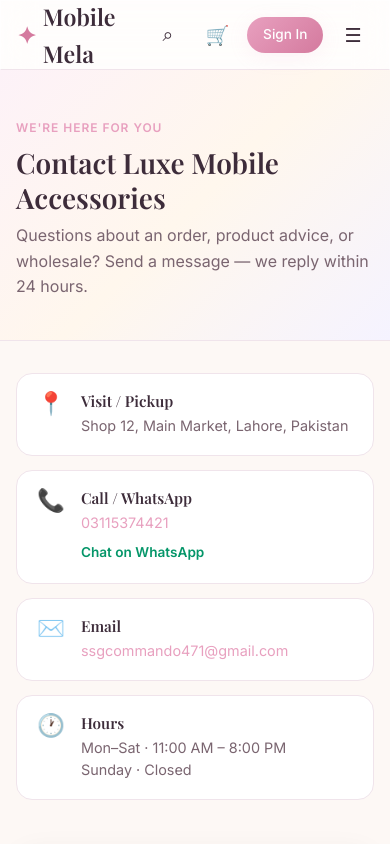
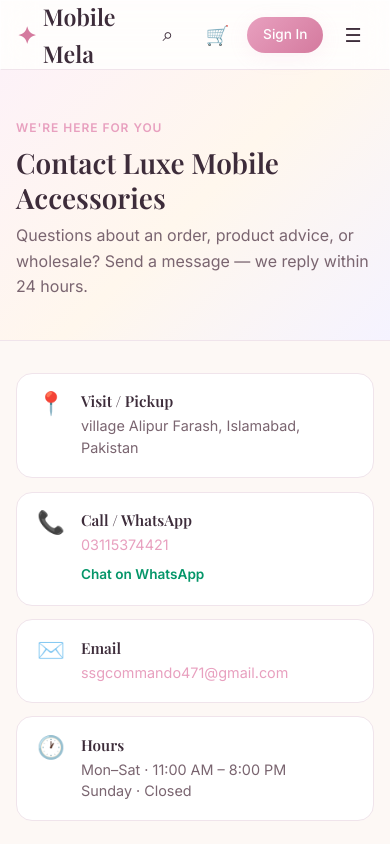
Before and after one commit to Abdul-39/mobile-mela-accessories, an Angular app: page /contact in a window 390 px wide. Shown: the top 844 px of the page. Built offline with nearby package versions, Linux system fonts and the light colour scheme.

Commit message:
Contact form posts to API + Mobile Mela logo

```diff
--- a/src/app/features/contact/contact.ts
+++ b/src/app/features/contact/contact.ts
@@ -153,11 +153,11 @@ export class ContactComponent {
 
   storeName = environment.storeName || 'Mobile Mela Accessories';
   /** Update these to your real store details */
-  address = 'Shop 12, Main Market, Lahore, Pakistan';
+  address = 'village Alipur Farash, Islamabad, Pakistan';
   phoneDisplay = '03115374421';
   phoneTel = '+923115374421';
   email = 'ssgcommando471@gmail.com';
-  waLink = 'https://wa.me/923115374421?text=' + encodeURIComponent('Hi! I have a question about Luxe Mobile Accessories.');
+  waLink = 'https://wa.me/923115374421?text=' + encodeURIComponent('Hi! I have a question about Mobile Mela Accessories.');
 
   model = { name: '', email: '', phone: '', subject: 'Order help', message: '' };
   sending = signal(false);
```
